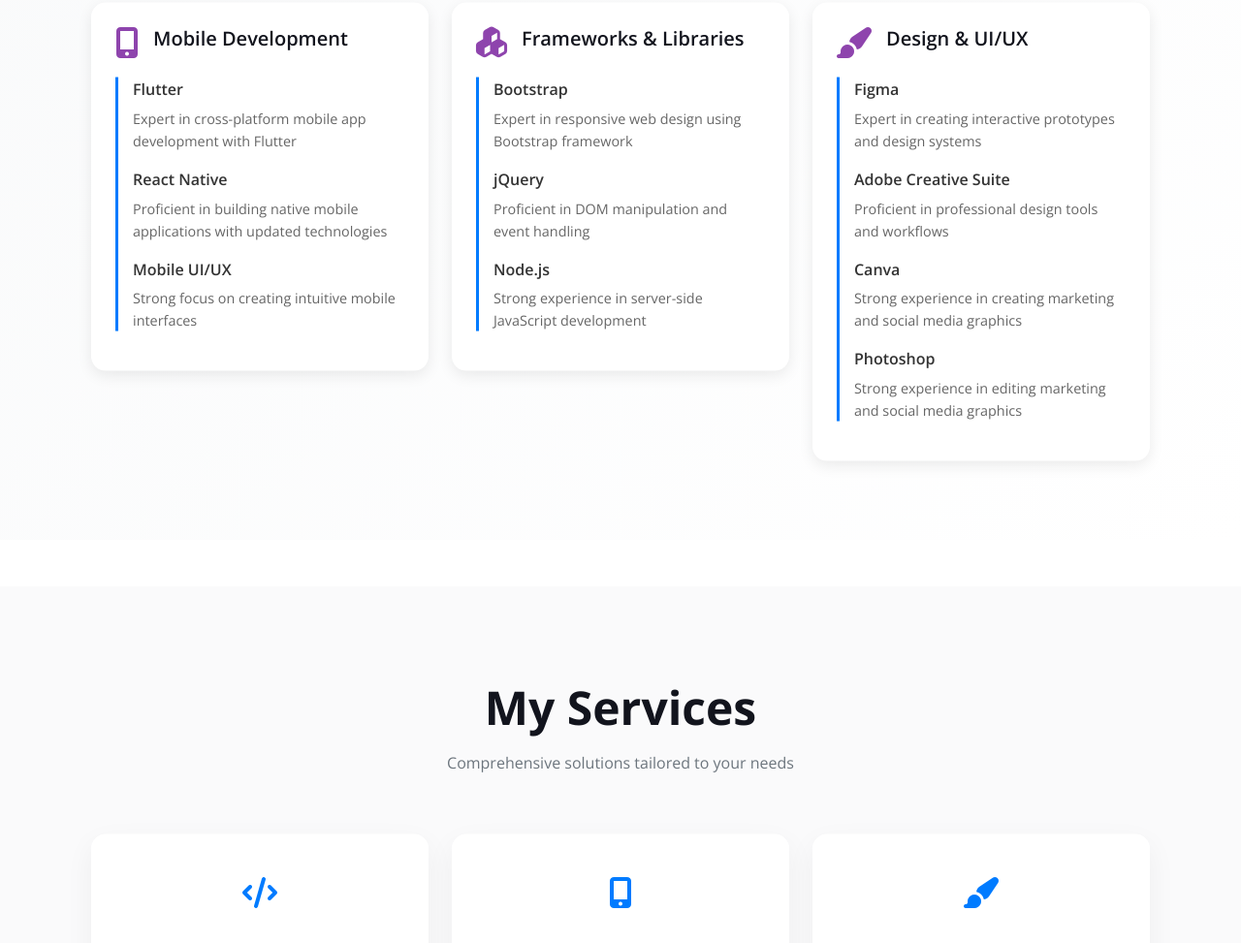
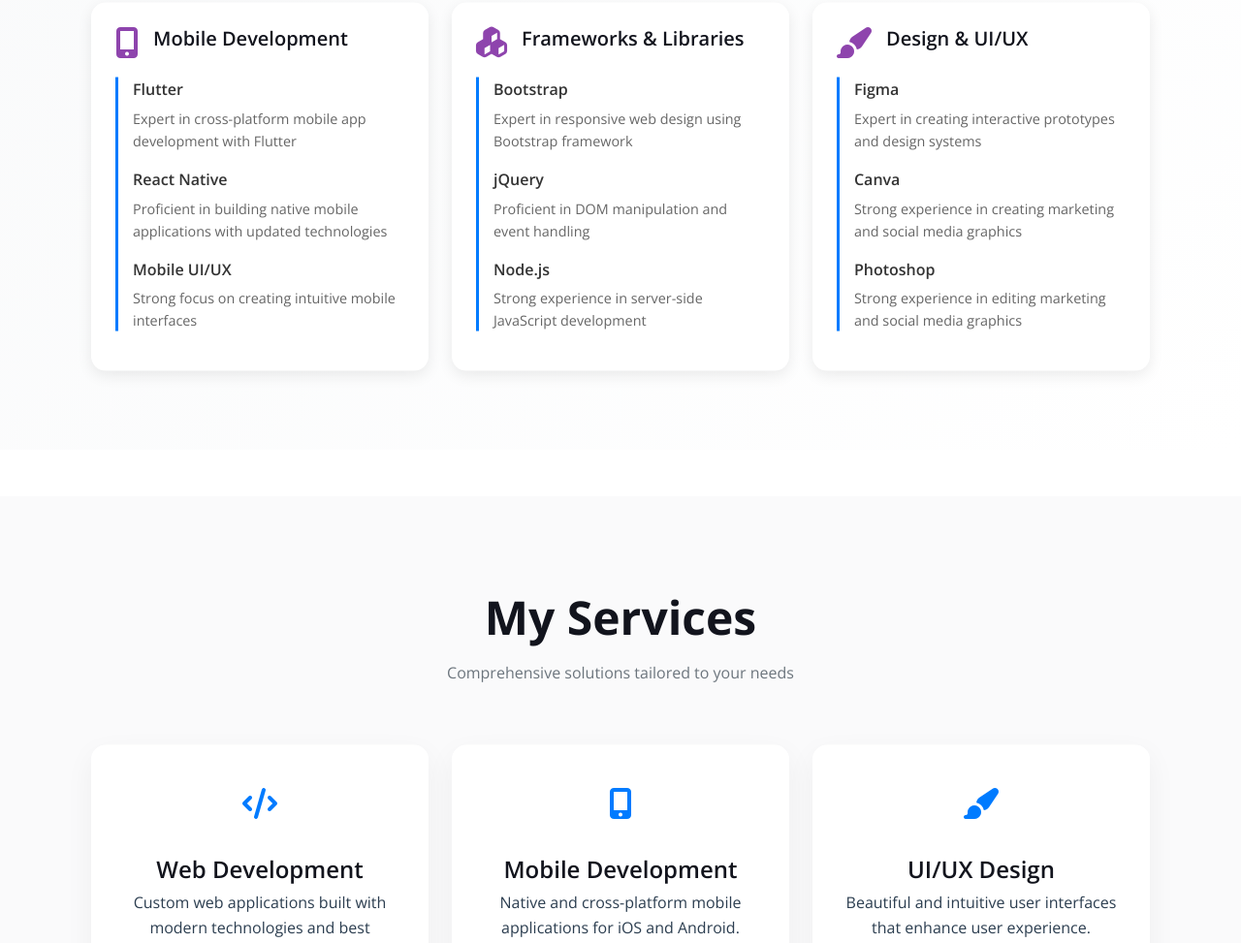
Before and after one commit to Telesphore-Uwabera/My-Portfolio, a plain HTML site: page index.html in a window 1280 px wide. Shown: the part 2577-3550 px from the top of the page at 97% size. Drawn offline with nearby package versions, Linux system fonts and the light colour scheme; files whose address does not match are found by name.

Commit message:
Update index.html

```diff
--- a/index.html
+++ b/index.html
@@ -771,10 +771,6 @@
                             <p class="skill-description">Expert in creating interactive prototypes and design systems</p>
                         </div>
                         <div class="skill-item">
-                            <span class="skill-name">Adobe Creative Suite</span>
-                            <p class="skill-description">Proficient in professional design tools and workflows</p>
-                        </div>
-                        <div class="skill-item">
                             <span class="skill-name">Canva</span>
                             <p class="skill-description">Strong experience in creating marketing and social media graphics</p>
                         </div><div class="skill-item">
```
